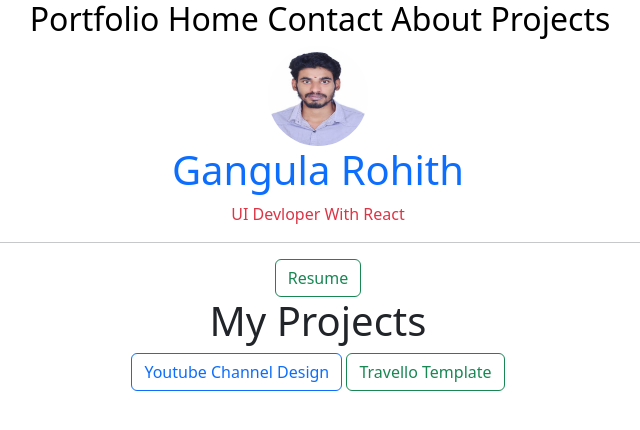
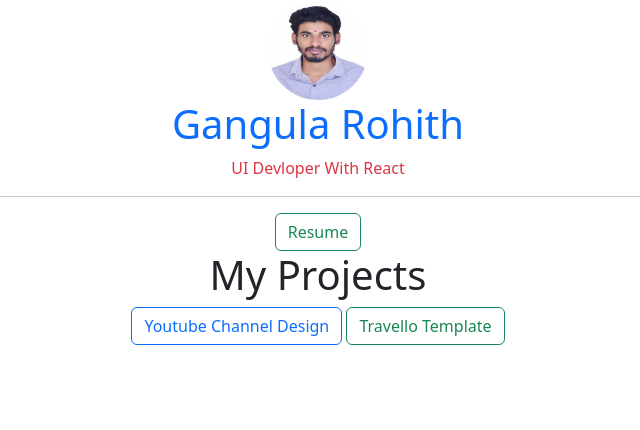
Before and after one commit to Rohith-ui-Developer/GangulaRohith-ui-developer, a website: page index.html in a window 1280 px wide. Shown: the whole page, without its empty margins (322-962 px from the left). Drawn offline with nearby package versions, Linux system fonts and the light colour scheme.

Commit message:
Update index.html
ok

```diff
--- a/index.html
+++ b/index.html
@@ -14,15 +14,7 @@
 
 </head>
 <body class="container-fluid text-center">
-    <header class="ms-1">
-        <h2 class="text-black justify-content-around align-items-center" >Portfolio
-            <span >Home</span>
-            <span>Contact</span>
-            <span>About</span>
-            <span>Projects</span>
-        </h2>
 
-    </header>
     <div >
         <img src="./Public/images/profile.1.jpg" width="100" height="100px" style="border-radius: 100px;"  />
 
```
